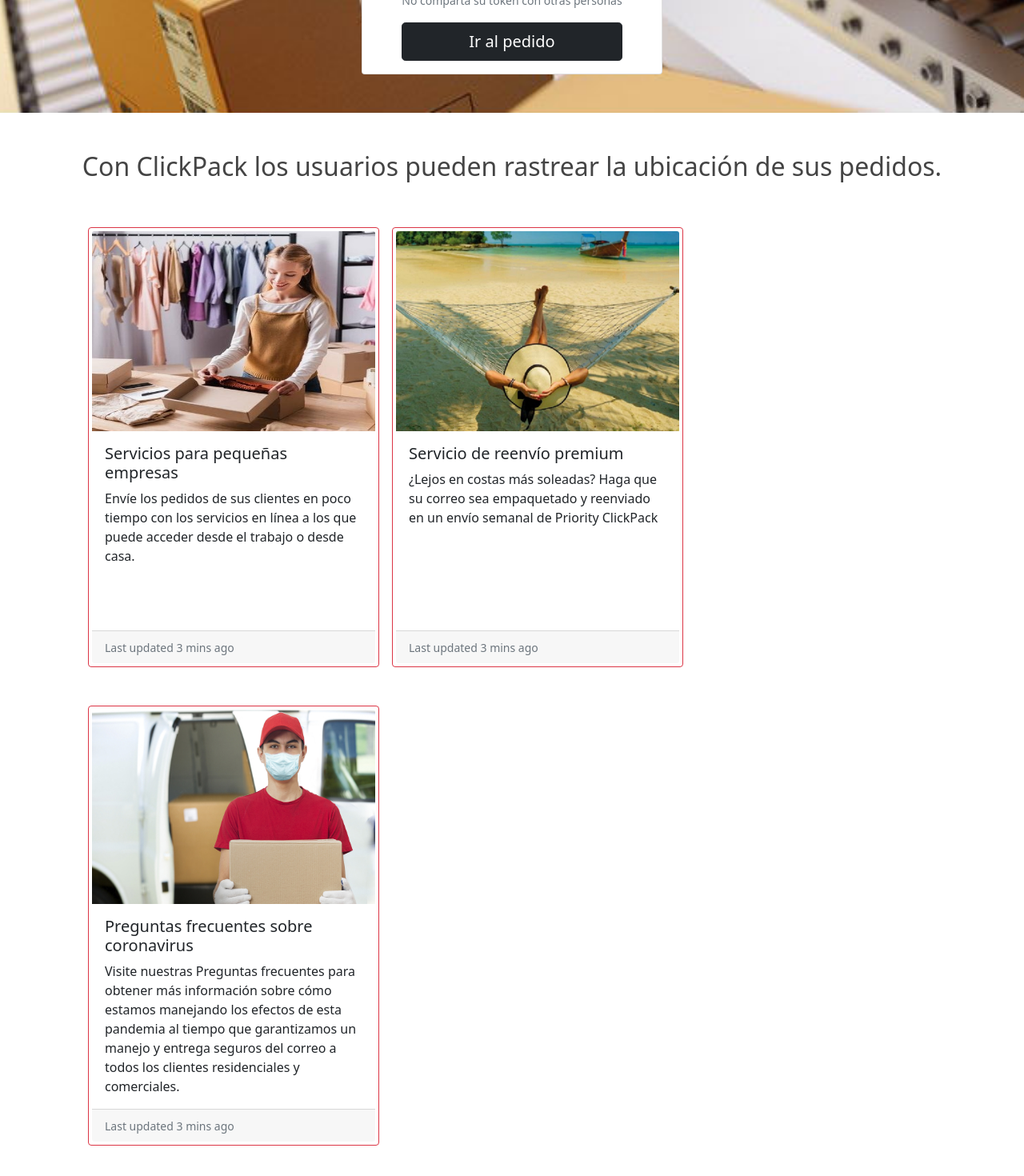
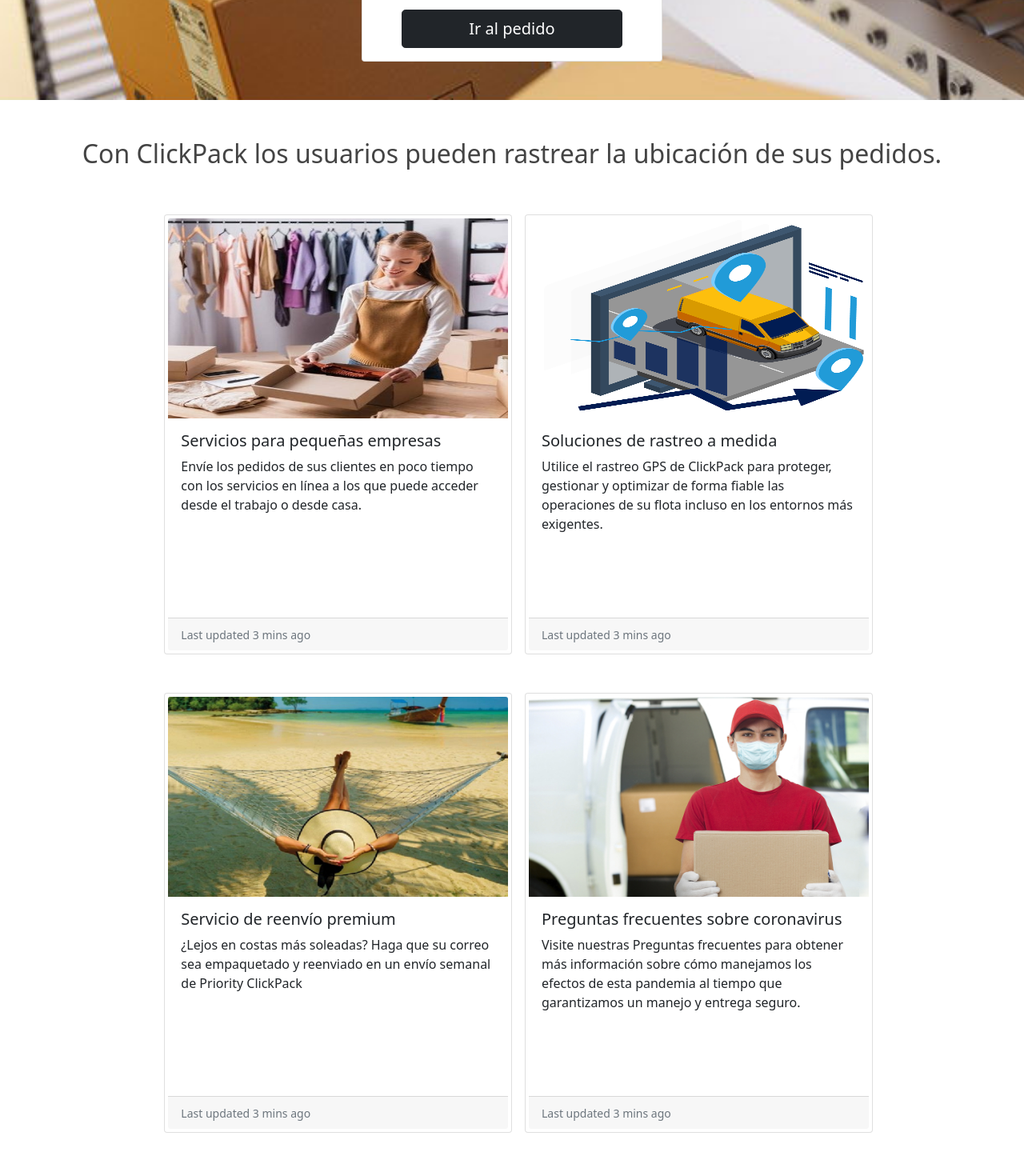
Before and after one commit to mariomediam/trackingapp, a React (Create React App) app: page / in a window 1280 px wide. Shown: the part 388-1858 px from the top of the page at 80% size. Built offline with nearby package versions, Linux system fonts and the light colour scheme; no server answers.

Commit message:
chore: contactso

```diff
--- a/src/views/PortadaView.js
+++ b/src/views/PortadaView.js
@@ -3,6 +3,7 @@
 import { useHistory } from 'react-router'
 
 import imgFondo from "../assets/pic1.jpg";
+import imgRastreo from "../assets/rastreo.png";
 import imgEmpresa from "../assets/empresa.jpg";
 import imgPlaya from "../assets/playa.jpg";
 import imgFaqs from "../assets/faqs.jpg";
@@ -33,8 +34,8 @@
         <div className="container my-auto d-flex justify-content-center align-items-center">
           <div className="d-flex justify-content-center align-items-center">
             <div className="col-lg-12 col-xs-12">
-              <Card className="my-5 d-flex justify-content-center align-items-center">
-                <Card.Header as="h2" className="py-3">Seguimiento de envíos</Card.Header>
+              <Card className="my-5 d-flex justify-content-center align-items-center ">
+                <Card.Header as="h2" className="w-100">Seguimiento de envíos</Card.Header>
                 <Card.Body>
                   <Card.Title className="mb-5 text-center">Ingrese número de tracking</Card.Title>
 
@@ -66,9 +67,9 @@
         </div>
       </div>
       <div className="row">
-        <div className="col-md-12 d-flex justify-content-center align-items-center">
-          <div className="container row">
-          <Card border="danger" style={{height:"550px"}}  className="col-md-4 col-xs-6 ms-3 mb-5 p-1">
+        <div className="col-md-12">
+          <div className="row d-flex justify-content-center align-items-center">
+          <Card style={{height:"550px"}}  className="col-md-4 col-xs-6 ms-3 mb-5 p-1">
             <Card.Img variant="top" src={imgEmpresa} height="250px" alt="Pequeña empresa" />
             <Card.Body>
               <Card.Title>Servicios para pequeñas empresas</Card.Title>
@@ -82,7 +83,19 @@
               <small className="text-muted">Last updated 3 mins ago</small>
             </Card.Footer>
           </Card>
-          <Card border="danger" style={{height:"550px"}} className="col-md-4 col-xs-6 ms-3 mb-5 p-1">
+          <Card style={{height:"550px"}}  className="col-md-4 col-xs-6 ms-3 mb-5 p-1">
+            <Card.Img variant="top" src={imgRastreo} height="250px" alt="Pequeña empresa" />
+            <Card.Body>
+              <Card.Title>Soluciones de rastreo a medida</Card.Title>
+              <Card.Text>
+              Utilice el rastreo GPS de ClickPack para proteger, gestionar y optimizar de forma fiable las operaciones de su flota incluso en los entornos más exigentes.
+              </Card.Text>
+            </Card.Body>
+            <Card.Footer>
+              <small className="text-muted">Last updated 3 mins ago</small>
+            </Card.Footer>
+          </Card>
+          <Card style={{height:"550px"}} className="col-md-4 col-xs-6 ms-3 mb-5 p-1">
             <Card.Img variant="top" src={imgPlaya} height="250px" alt="Servicio Premium" />
             <Card.Body>
               <Card.Title>Servicio de reenvío premium</Card.Title>
@@ -96,16 +109,14 @@
               <small className="text-muted">Last updated 3 mins ago</small>
             </Card.Footer>
           </Card>
-          <Card border="danger" style={{height:"550px"}} className="col-md-4 col-xs-6 ms-3 mb-5 p-1">
+          <Card style={{height:"550px"}} className="col-md-4 col-xs-6 ms-3 mb-5 p-1">
             <Card.Img variant="top" src={imgFaqs} height="250px" alt="Preguntas frecuentes." />
             <Card.Body>
               <Card.Title>Preguntas frecuentes sobre coronavirus</Card.Title>
               <Card.Text>
                 Visite nuestras Preguntas frecuentes para obtener más
-                información sobre cómo estamos manejando los efectos de esta
-                pandemia al tiempo que garantizamos un manejo y entrega
-                seguros del correo a todos los clientes residenciales y
-                comerciales.
+                información sobre cómo manejamos los efectos de esta
+                pandemia al tiempo que garantizamos un manejo y entrega seguro.
               </Card.Text>
             </Card.Body>
             <Card.Footer>
```
Also changed, not shown: src/assets/rastreo.png (added).
